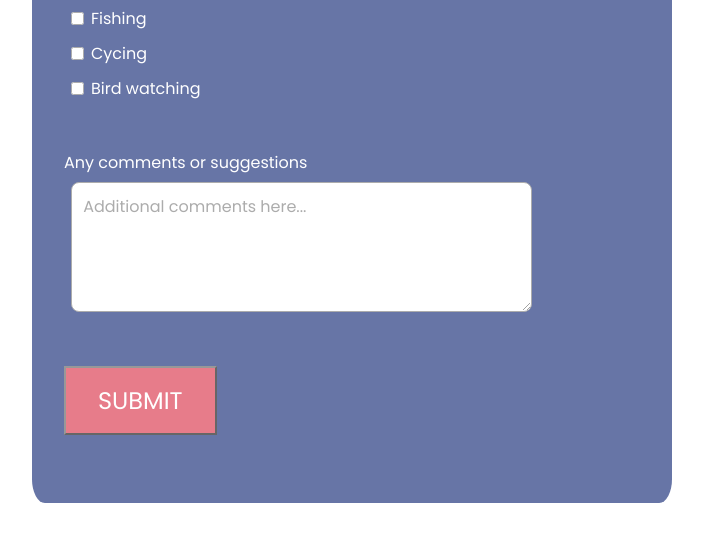
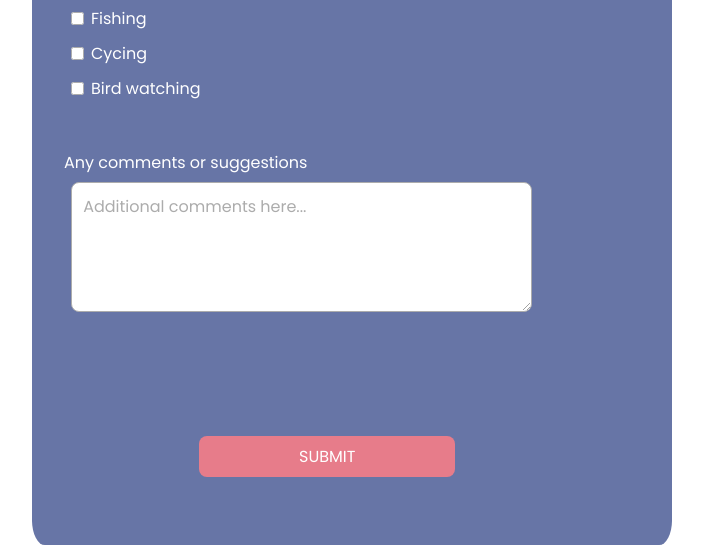
Before and after one commit to ginabeki/Survey-form, a website: page index.html in a window 1280 px wide. Shown: the part 839-1384 px from the top of the page, without its empty margins (288-991 px from the left). Before the commit the page ends 1342 px from the top, so only its background shows below. Drawn offline with Linux system fonts and the light colour scheme.

Commit message:
made changes on the submit button

```diff
--- a/sass/_animation.scss
+++ b/sass/_animation.scss
@@ -1,9 +1,13 @@
-// Submit button animation elements will appear here
 .submit-button {
-  background-color: $color-secondary;
-  color: $color-white;
+  border: none;
+  background-color: #d7263d;
+  color: #fff;
   text-transform: uppercase;
-  padding: 15px 32px;
+  padding: 8px 100px;
   text-align: center;
-  font-size: 1.5rem;
+  font-size: 1rem;
+  margin-left: 135px;
+  display: inline-block;
+  margin-top: 70px;
+  border-radius: 8px;
 }
```
Also changed, not shown: CSS/style.css.
